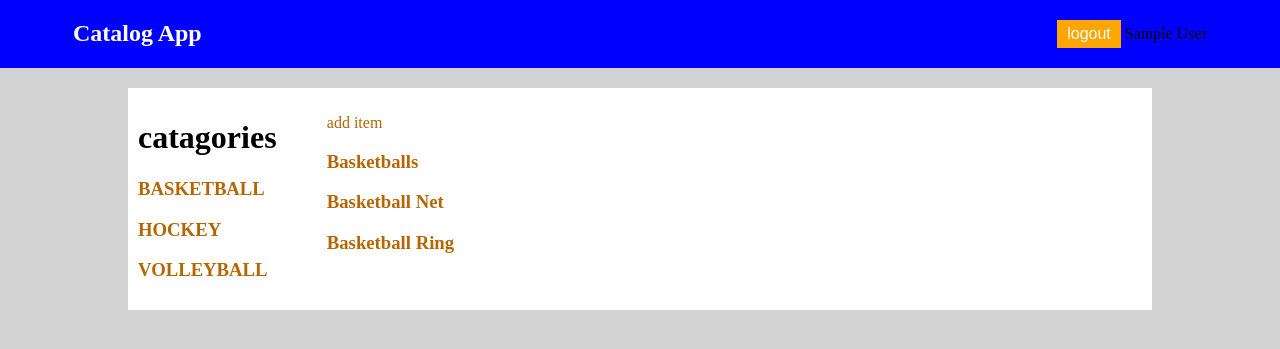
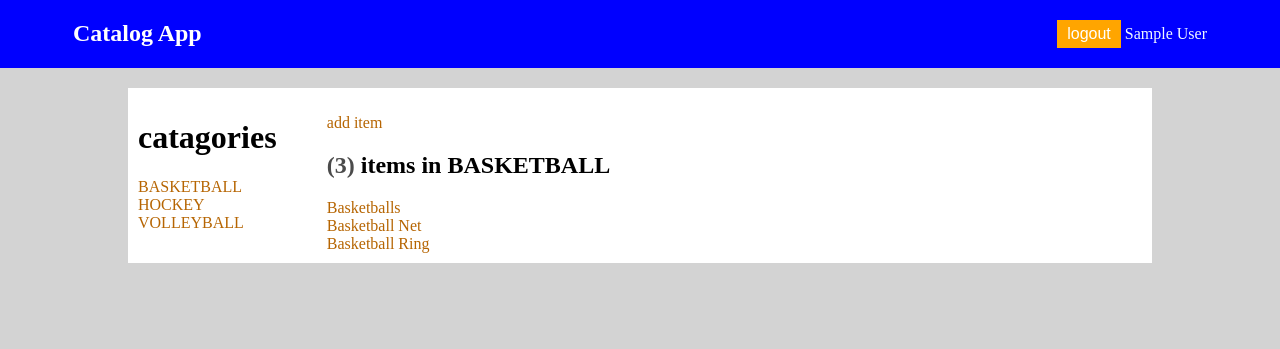
Before and after one commit to abdo1819/ud_fsnd_catalog-app, a Flask app: page /catalog/BASKETBALL/items in a window 1280 px wide. Shown: the top 349 px of the page. Run offline with Flask 2, Linux system fonts and the light colour scheme; the visitor is signed in with stand-in values (Sample User, id 1).

Commit message:
some style improves

```diff
--- a/application.py
+++ b/application.py
@@ -247,9 +247,10 @@ def showCatItems(category_name):
     not_user=True
     if 'username' in login_session:
         not_user=False
+    count = len(catItems)
     return render_template("catItems.html",
                            catItems=catItems, category=catagory,categories=categories
-                           ,not_user=not_user,login_session=login_session)
+                           ,count=count,not_user=not_user,login_session=login_session)
 
 # http://localhost:5000/catalog/BASKETBALL/Basketballs
 @app.route('/catalog/<string:category_name>/<string:item_title>')
--- a/templates/catItems.html
+++ b/templates/catItems.html
@@ -6,12 +6,12 @@
             catagories
         </h1>
         <!-- listing catagories -->
-        {% for category in categories %}
+        {% for _category in categories %}
 
             <div class="row">
 
-                    <a class="links" href = "{{url_for('showCatItems', category_name = category.name)}}">
-                        <h3>{{category.name}}</h3>
+                    <a class="links" href = "{{url_for('showCatItems', category_name = _category.name)}}">
+                        {{_category.name}}
                     </a>
 
             </div>
@@ -27,11 +27,11 @@
             <p>add item</p>
         </a>
     </div>
-
+    <h2> <span style="opacity: .7;">({{count}})</span> items in {{category.name}}</h2>
     {% for item in catItems %}
         <div class="row">
                 <a class="links" href = "{{url_for('showItemDetail', category_name = category.name,item_title = item.title)}}">
-                    <h3>{{item.title}}</h3>
+                    {{item.title}}
                 </a>
         </div>
     {% endfor %}
--- a/templates/header.html
+++ b/templates/header.html
@@ -19,7 +19,7 @@
 					<span class="white" >logout</span>
 					</button>
 				</a>
-				<span >{{login_session['username']}}</span>
+				<span style="color: aliceblue">{{login_session['username']}}</span>
 			</div>
 			{% endif %}
 
```
Also changed, not shown: templates/categories.html (+4 -3 lines), catalog.db.
